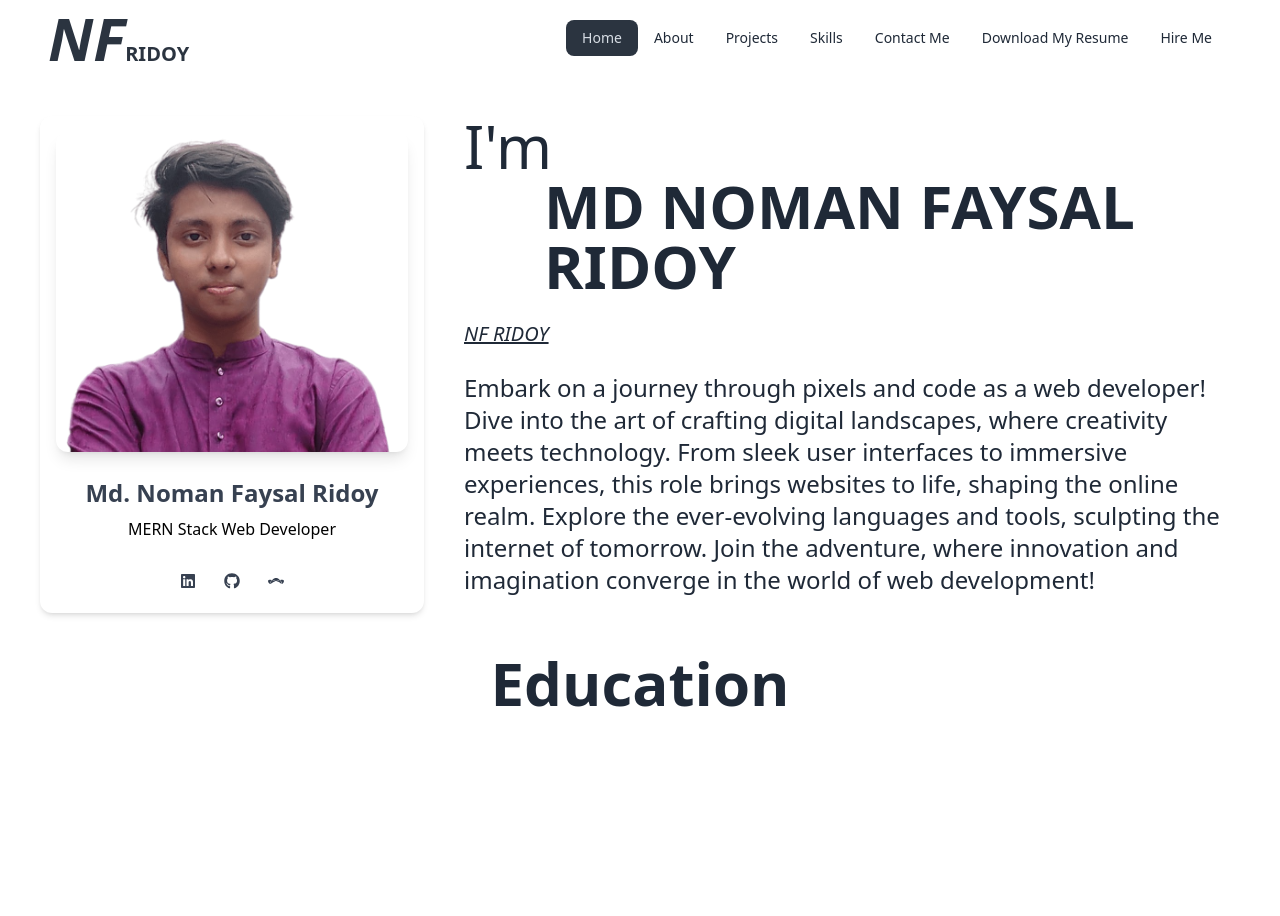
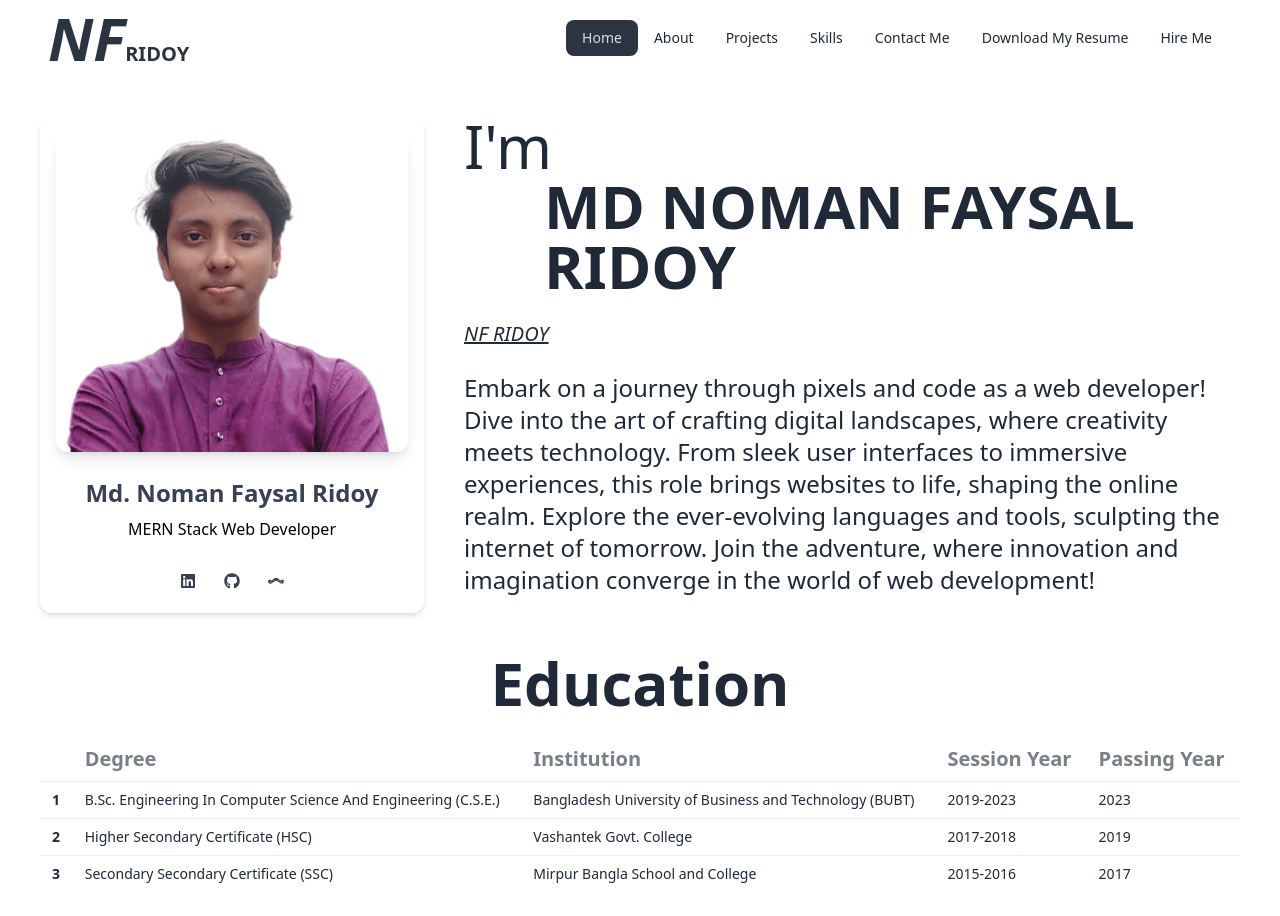
Before and after one commit to NFRIDOY/nfridoy-portfolio, a React (Vite) app: page / in a window 1280 px wide. Before the commit the page ends 800 px from the top, so only its background shows below. Built offline with nearby package versions, Linux system fonts and the light colour scheme.

Commit message:
Education section

```diff
--- a/src/pages/Home/Home.jsx
+++ b/src/pages/Home/Home.jsx
@@ -11,6 +11,48 @@ export default function Home() {
                 <MainHeader>
                     Education
                 </MainHeader>
+                <div className="my-6">
+                    <div className="overflow-x-auto">
+                        <table className="table table-sm">
+                            {/* head */}
+                            <thead>
+                                <tr className="font-bold text-xl">
+                                    <th></th>
+                                    <th>Degree</th>
+                                    <th>Institution</th>
+                                    <th>Session Year</th>
+                                    <th>Passing Year</th>
+                                </tr>
+                            </thead>
+                            <tbody>
+                                {/* row 1 */}
+                                <tr >
+                                    <th>1</th>
+                                    <td>B.Sc. Engineering In Computer Science And Engineering (C.S.E.)</td>
+                                    <td>Bangladesh University of Business and Technology (BUBT)</td>
+                                    <td>2019-2023</td>
+                                    <td>2023</td>
+                                </tr>
+                                {/* row 2 */}
+                                <tr>
+                                    <th>2</th>
+                                    <td>Higher Secondary Certificate (HSC)</td>
+                                    <td>Vashantek Govt. College</td>
+                                    <td>2017-2018</td>
+                                    <td>2019</td>
+                                </tr>
+                                {/* row 3 */}
+                                <tr>
+                                    <th>3</th>
+                                    <td>Secondary Secondary Certificate (SSC)</td>
+                                    <td>Mirpur Bangla School and College</td>
+                                    <td>2015-2016</td>
+                                    <td>2017</td>
+                                </tr>
+                            </tbody>
+                        </table>
+                    </div>
+                </div>
             </Container>
         </div>
     )
```
